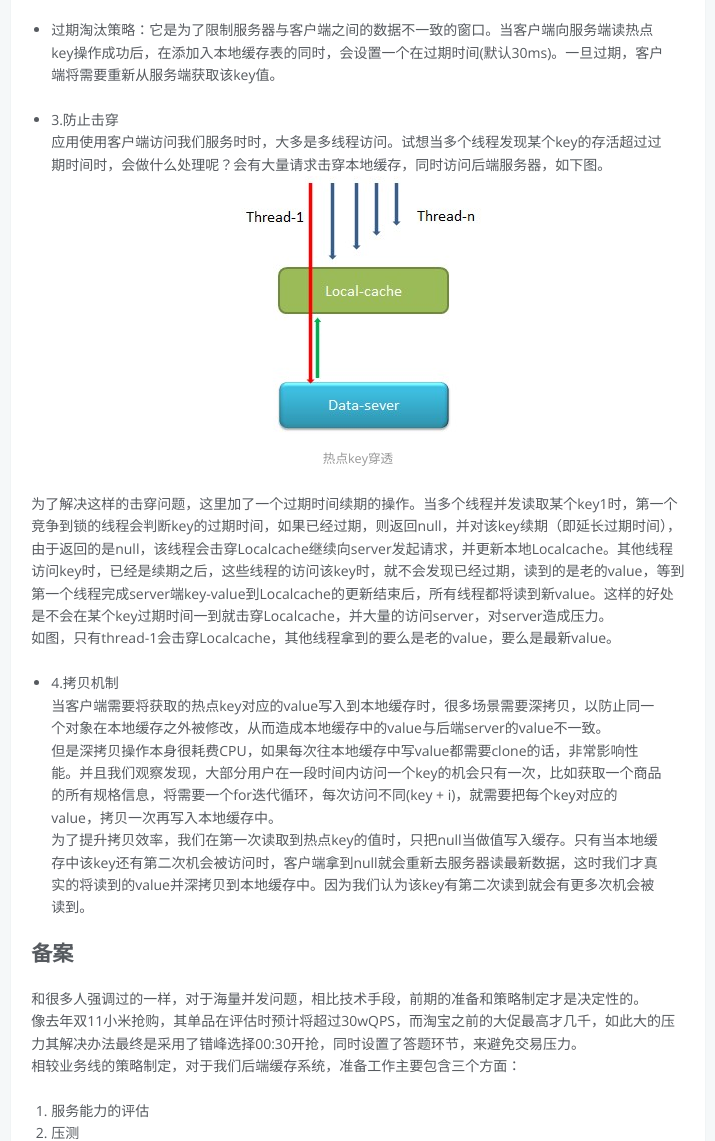
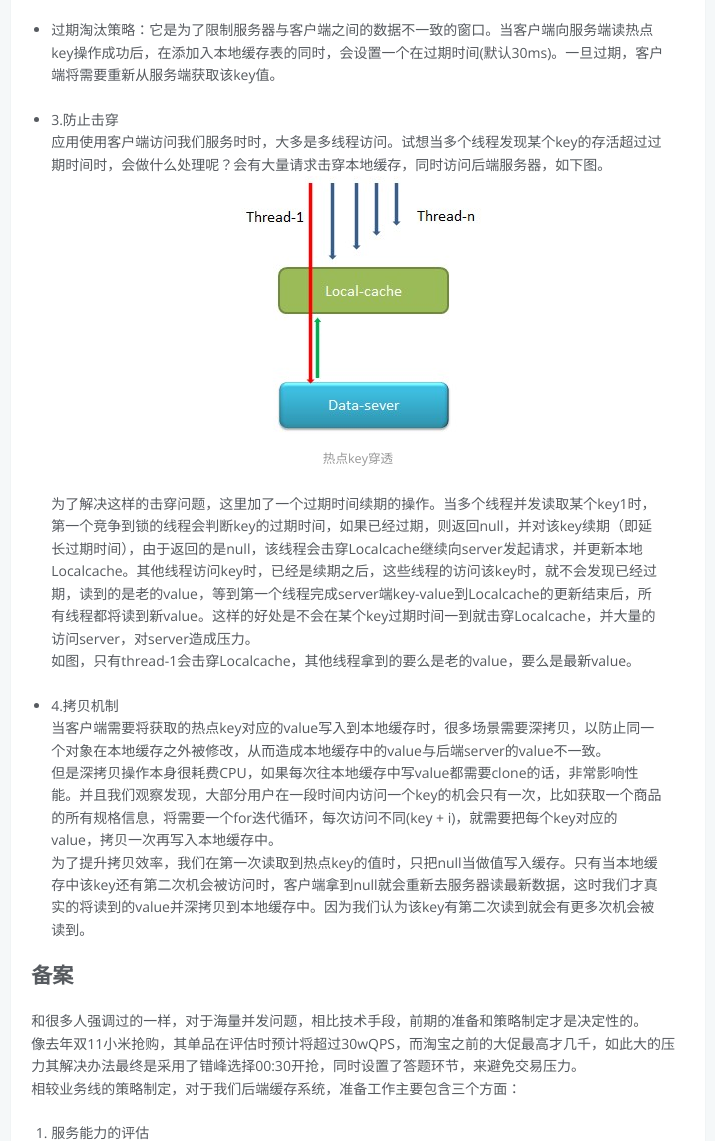
Before and after one commit to senarukana/senarukana.github.io, a plain HTML site: page 2015/11/15/11tech/index.html in a window 1280 px wide. Shown: the part 4777-5918 px from the top of the page, without its empty margins (129-844 px from the left). Drawn offline with nearby package versions, Linux system fonts and the light colour scheme.

Commit message:
Site updated: 2015-11-15 21:43:25

```diff
--- a/2015/11/15/11tech/index.html
+++ b/2015/11/15/11tech/index.html
@@ -15,7 +15,7 @@
 <meta property="og:image" content="http://yoursite.com/image/flow_control_result.png">
 <meta property="og:image" content="http://yoursite.com/image/hot_key_process.png">
 <meta property="og:image" content="http://yoursite.com/image/hot_key_penetration.png">
-<meta property="og:updated_time" content="2015-11-15T13:40:59.000Z">
+<meta property="og:updated_time" content="2015-11-15T13:43:13.000Z">
 <meta name="twitter:card" content="summary">
 <meta name="twitter:title" content="缓存服务如何应对双11">
 <meta name="twitter:description" content="每年一度的双11已经过完，相比往年不同今年有幸参加了双11全过程。我所在的缓存团队承担着双11很重要的职责，负责存储商品库存、全站用户Session、购物车等峰值QPS上千万级别的大业务。值得骄傲的是，团队的服务除了在0点时极短时间内对购物车和无线业务实施了限流，整个过程异常稳定。关于如何架构亿万级别QPS系统或者秒杀系统，之前在网络上已经讨论的很多，主要涉及负载均衡、CDN、缓存、静态化、降级、">
@@ -145,12 +145,10 @@
 <li>容量逐出策略：它是为了限制本地缓存占用的内存大小。当缓存内存超过该阈值时，会采用LRU策略逐出。在实际运行中，客户端设置的本地容量通常较小，默认只能存30个key，服务端稍大一些为100个。LRU的实现我们用的是google的ConcurrentLinkedHashMap，它对于多线程更新时相比LinkedHashMap性能更好，读写性能提升20%。它更新LRU链表是异步的，且合并了多次读操作需要的更新。</li>
 <li><p>过期淘汰策略：它是为了限制服务器与客户端之间的数据不一致的窗口。当客户端向服务端读热点key操作成功后，在添加入本地缓存表的同时，会设置一个在过期时间(默认30ms)。一旦过期，客户端将需要重新从服务端获取该key值。</p>
 </li>
-<li><p>3.防止击穿<br>应用使用客户端访问我们服务时时，大多是多线程访问。试想当多个线程发现某个key的存活超过过期时间时，会做什么处理呢？会有大量请求击穿本地缓存，同时访问后端服务器，如下图。<br><img src="/image/hot_key_penetration.png" alt="热点key穿透"></p>
+<li><p>3.防止击穿<br>应用使用客户端访问我们服务时时，大多是多线程访问。试想当多个线程发现某个key的存活超过过期时间时，会做什么处理呢？会有大量请求击穿本地缓存，同时访问后端服务器，如下图。<br><img src="/image/hot_key_penetration.png" alt="热点key穿透"><br>为了解决这样的击穿问题，这里加了一个过期时间续期的操作。当多个线程并发读取某个key1时，第一个竞争到锁的线程会判断key的过期时间，如果已经过期，则返回null，并对该key续期（即延长过期时间），由于返回的是null，该线程会击穿Localcache继续向server发起请求，并更新本地Localcache。其他线程访问key时，已经是续期之后，这些线程的访问该key时，就不会发现已经过期，读到的是老的value，等到第一个线程完成server端key-value到Localcache的更新结束后，所有线程都将读到新value。这样的好处是不会在某个key过期时间一到就击穿Localcache，并大量的访问server，对server造成压力。<br>如图，只有thread-1会击穿Localcache，其他线程拿到的要么是老的value，要么是最新value。</p>
 </li>
-</ul>
-<p>为了解决这样的击穿问题，这里加了一个过期时间续期的操作。当多个线程并发读取某个key1时，第一个竞争到锁的线程会判断key的过期时间，如果已经过期，则返回null，并对该key续期（即延长过期时间），由于返回的是null，该线程会击穿Localcache继续向server发起请求，并更新本地Localcache。其他线程访问key时，已经是续期之后，这些线程的访问该key时，就不会发现已经过期，读到的是老的value，等到第一个线程完成server端key-value到Localcache的更新结束后，所有线程都将读到新value。这样的好处是不会在某个key过期时间一到就击穿Localcache，并大量的访问server，对server造成压力。<br>如图，只有thread-1会击穿Localcache，其他线程拿到的要么是老的value，要么是最新value。</p>
-<ul>
-<li>4.拷贝机制<br>当客户端需要将获取的热点key对应的value写入到本地缓存时，很多场景需要深拷贝，以防止同一个对象在本地缓存之外被修改，从而造成本地缓存中的value与后端server的value不一致。<br>但是深拷贝操作本身很耗费CPU，如果每次往本地缓存中写value都需要clone的话，非常影响性能。并且我们观察发现，大部分用户在一段时间内访问一个key的机会只有一次，比如获取一个商品的所有规格信息，将需要一个for迭代循环，每次访问不同(key + i)，就需要把每个key对应的value，拷贝一次再写入本地缓存中。<br>为了提升拷贝效率，我们在第一次读取到热点key的值时，只把null当做值写入缓存。只有当本地缓存中该key还有第二次机会被访问时，客户端拿到null就会重新去服务器读最新数据，这时我们才真实的将读到的value并深拷贝到本地缓存中。因为我们认为该key有第二次读到就会有更多次机会被读到。</li>
+<li><p>4.拷贝机制<br>当客户端需要将获取的热点key对应的value写入到本地缓存时，很多场景需要深拷贝，以防止同一个对象在本地缓存之外被修改，从而造成本地缓存中的value与后端server的value不一致。<br>但是深拷贝操作本身很耗费CPU，如果每次往本地缓存中写value都需要clone的话，非常影响性能。并且我们观察发现，大部分用户在一段时间内访问一个key的机会只有一次，比如获取一个商品的所有规格信息，将需要一个for迭代循环，每次访问不同(key + i)，就需要把每个key对应的value，拷贝一次再写入本地缓存中。<br>为了提升拷贝效率，我们在第一次读取到热点key的值时，只把null当做值写入缓存。只有当本地缓存中该key还有第二次机会被访问时，客户端拿到null就会重新去服务器读最新数据，这时我们才真实的将读到的value并深拷贝到本地缓存中。因为我们认为该key有第二次读到就会有更多次机会被读到。</p>
+</li>
 </ul>
 <h2 id="备案">备案</h2><p>和很多人强调过的一样，对于海量并发问题，相比技术手段，前期的准备和策略制定才是决定性的。<br>像去年双11小米抢购，其单品在评估时预计将超过30wQPS，而淘宝之前的大促最高才几千，如此大的压力其解决办法最终是采用了错峰选择00:30开抢，同时设置了答题环节，来避免交易压力。<br>相较业务线的策略制定，对于我们后端缓存系统，准备工作主要包含三个方面：</p>
 <ol>
```
